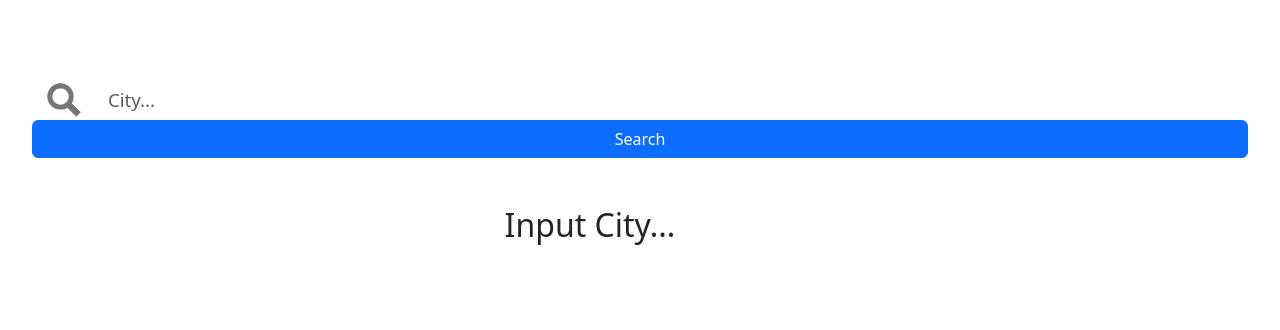
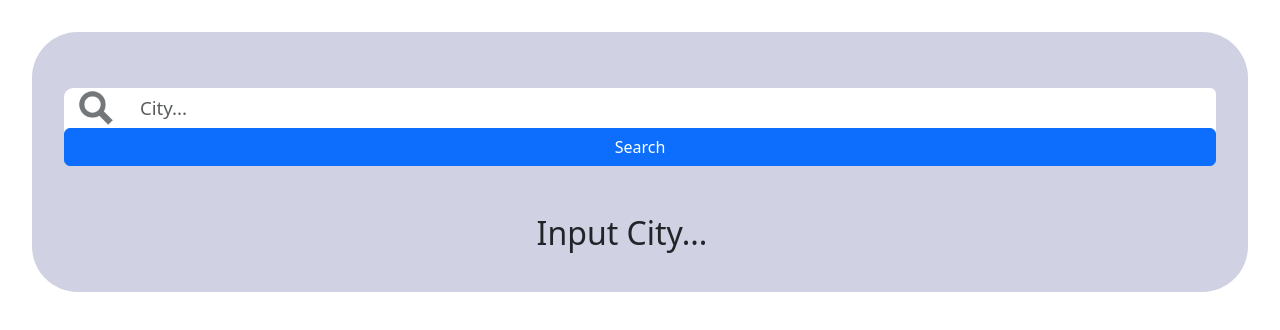
Before and after one commit to orazefabian/react-app, a React (Vite) app: page / in a window 1280 px wide. Shown: the top 330 px of the page. Built offline with nearby package versions, Linux system fonts and the light colour scheme; no server answers.

Commit message:
made ui cleaner

```diff
--- a/src/App.css
+++ b/src/App.css
@@ -3,6 +3,17 @@
   margin: 0 auto;
   padding: 2rem;
   text-align: center;
+}
+
+.main{
+  background-color:#a5a7c884;
+  padding: 2em;
+  border-radius:5ch
+}
+
+.search {
+  background-color: white;
+  border-radius:1ch
 }
 
 .loading-spinner{
--- a/src/App.tsx
+++ b/src/App.tsx
@@ -11,10 +11,10 @@ function App() {
   };
 
   return (
-    <>
+    <div className="main">
       <SearchBar onSearch={handleSearch} />
       <Weather city={city} />
-    </>
+    </div>
   );
 }
 
--- /dev/null
+++ b/src/api/weather.ts
@@ -0,0 +1,60 @@
+import axios from "axios"
+import { weatherKey } from "./keys"
+
+const baseUrl = "https://weatherapi-com.p.rapidapi.com/current.json"
+
+interface WeatherData{
+    data: {
+    location: {
+        country: string,
+        lat: number,
+        localtime: string,
+        localtime_epoch: number,
+        lon: number,
+        name: string,
+        region: string,
+        tz_id: string
+    },
+    current: {
+        last_updated_epoch: number,
+        last_updated: string,
+        temp_c: number,
+        cloud: number,
+        feelslike_c: number,
+        feelslike_f: number,
+        gust_kph: number,
+        gust_mph: number,
+        humidity: number,
+        is_day: number,
+        precip_in: number,
+        precip_mm: number,
+        pressure_in: number,
+        pressure_mb: number,
+        temp_f: number,
+        uv: number,
+        vis_km: number,
+        vis_miles: number,
+        wind_degree: number,
+        wind_dir: string,
+        wind_kph: number,
+        wind_mph: number,
+        condition: {
+            text: string,
+            icon: string,
+            code: number
+        }
+    }
+    }
+}
+
+export const fetchWeatherData = async (city: string | null): Promise<WeatherData> => {
+    const options = {
+        url: baseUrl,
+        params: {q : city},
+        headers: {
+            "X-RapidAPI-Key" : weatherKey,
+            "X-RapidAPI-Host": "weatherapi-com.p.rapidapi.com",
+        }
+    }
+    return await axios.request(options);
+}
--- a/src/components/SearchBar.tsx
+++ b/src/components/SearchBar.tsx
@@ -22,7 +22,7 @@ const SearchBar: React.FC<SearchBarProps> = ({ onSearch }) => {
   };
 
   return (
-    <div className="container-fluid mt-5">
+    <div className="container-fluid mt-4 search">
       <div className="row">
         <img
           src={search_icon}
--- a/src/components/Weather.tsx
+++ b/src/components/Weather.tsx
@@ -5,6 +5,7 @@ import cloud_icon from "../assets/cloud.png";
 import snow_icon from "../assets/snow.png";
 import rain_icon from "../assets/rain.png";
 import axios from "axios";
+import { fetchWeatherData } from "../api/weather";
 import Alert from "./Alert";
 import Loading from "./Loading";
 
@@ -13,21 +14,11 @@ const Weather: React.FC<{ city: string | null }> = ({ city }) => {
   const [temperature, setTemperature] = useState<any>("");
   const [weatherIcon, setWeatherIcon] = useState<any>("");
 
-  const options = {
-    method: "GET",
-    url: "https://weatherapi-com.p.rapidapi.com/current.json",
-    params: { q: city },
-    headers: {
-      "X-RapidAPI-Key": "88c6e9c30cmsh3d1f271990cf02fp135d81jsnba68844f15ef",
-      "X-RapidAPI-Host": "weatherapi-com.p.rapidapi.com",
-    },
-  };
-
   useEffect(() => {
     setLoading(true);
-    axios
-      .request(options)
+    fetchWeatherData(city)
       .then((response) => {
+        console.log(response.data);
         setTemperature(response.data.current.temp_c);
         const text = response.data.current.condition.text;
         if (
@@ -41,7 +32,7 @@ const Weather: React.FC<{ city: string | null }> = ({ city }) => {
           setWeatherIcon(drizzle_icon);
         } else if (text.toLowerCase().includes("snow")) {
           setWeatherIcon(snow_icon);
-        } else if (text.toLowerCase().include("thunder")) {
+        } else if (text.toLowerCase().includes("thunder")) {
           setWeatherIcon(rain_icon);
         }
       })
```
Also changed, not shown: 2 other files (tests, documents, lock files or other folders).
